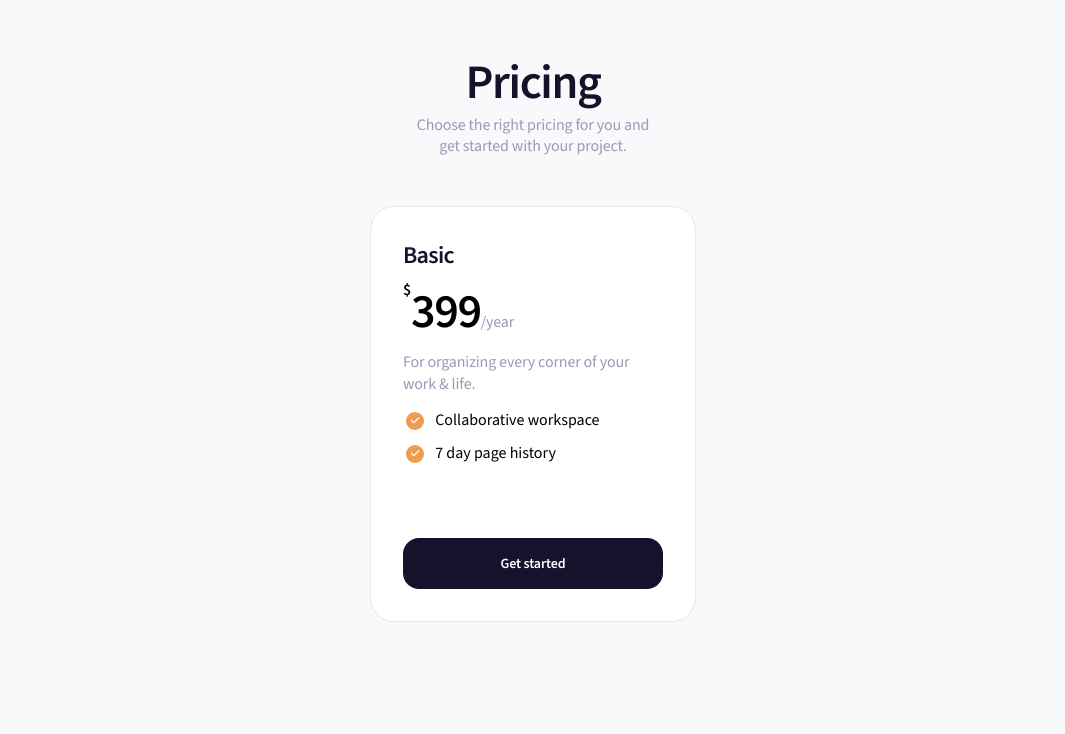
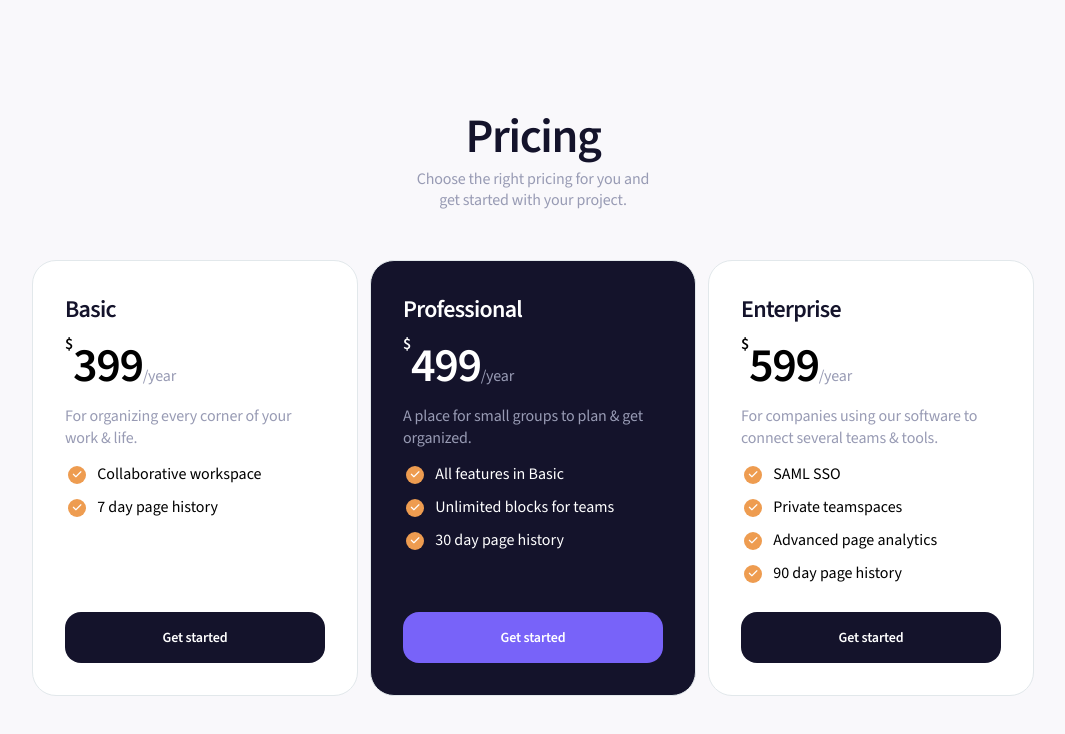
Before and after one commit to Vogel-dev/Pricing-plans, a plain HTML site: page index.html in a window 1280 px wide. Shown: the whole page, without its empty margins (107-1172 px from the left). Drawn offline with nearby package versions, Linux system fonts and the light colour scheme.

Commit message:
added: second and third plans; button states;

```diff
--- a/index.html
+++ b/index.html
@@ -7,7 +7,7 @@
     <link rel="stylesheet" href="./style/style.css">
 </head>
 <body>
-    <main class="pricing-plans">
+    <nav class="pricing-nav">
         <div class="pricing-info">
             <h1 class="pricing-header">
                 Pricing
@@ -16,6 +16,8 @@
                 Choose the right pricing for you and get started with your project.
             </p>
         </div>
+    </nav>
+    <main class="pricing-plans">
         <div class="plan">
             <h2 class="plan-title">
                 Basic
@@ -36,9 +38,72 @@
                     <i class="fa-solid fa-check fa-2xs"></i>
                 </span></i> 7 day page history</li>
             </ul>
-            <button class="btn">
-                <p class="btn-content">Get started</p>
-            </button>
+            <a href="#">
+                <button class="btn">
+                    <p class="btn-content">Get started</p>
+                </button>
+            </a>
+        </div>
+        <div class="plan plan-awarded">
+            <h2 class="plan-title title-awarded">
+                Professional
+            </h2>
+            <div class="plan-pricing">
+                <p class="plan-pricing-currency">$</p>
+                <p class="plan-pricing-price">499</p>
+                <p class="plan-pricing-time"> /year</p>
+            </div>
+            <p class="plan-content">
+                A place for small groups to plan & get organized.
+            </p>
+            <ul>
+                <li><span class="pricing-list-item">
+                    <i class="fa-solid fa-check fa-2xs"></i>
+                </span></i> All features in Basic</li>
+                <li><span class="pricing-list-item">
+                    <i class="fa-solid fa-check fa-2xs"></i>
+                </span></i> Unlimited blocks for teams</li>
+                <li><span class="pricing-list-item">
+                    <i class="fa-solid fa-check fa-2xs"></i>
+                </span></i> 30 day page history</li>
+            </ul>
+            <a href="#">
+                <button class="btn btn-awarded">
+                    <p class="btn-content">Get started</p>
+                </button>
+            </a>
+        </div>
+        <div class="plan">
+            <h2 class="plan-title">
+                Enterprise
+            </h2>
+            <div class="plan-pricing">
+                <p class="plan-pricing-currency">$</p>
+                <p class="plan-pricing-price">599</p>
+                <p class="plan-pricing-time"> /year</p>
+            </div>
+            <p class="plan-content">
+                For companies using our software to connect several teams & tools.
+            </p>
+            <ul>
+                <li><span class="pricing-list-item">
+                    <i class="fa-solid fa-check fa-2xs"></i>
+                </span></i> SAML SSO</li>
+                <li><span class="pricing-list-item">
+                    <i class="fa-solid fa-check fa-2xs"></i>
+                </span></i> Private teamspaces</li>
+                <li><span class="pricing-list-item">
+                    <i class="fa-solid fa-check fa-2xs"></i>
+                </span></i> Advanced page analytics</li>
+                <li><span class="pricing-list-item">
+                    <i class="fa-solid fa-check fa-2xs"></i>
+                </span></i> 90 day page history</li>
+            </ul>
+            <a href="#">
+                <button class="btn">
+                    <p class="btn-content">Get started</p>
+                </button>
+            </a>
         </div>
     </main>
     <script src="https://kit.fontawesome.com/2d9d32e768.js" crossorigin="anonymous"></script>
--- a/style/style.scss
+++ b/style/style.scss
@@ -5,6 +5,11 @@ $primary: #14132B;
 $secondary: #7863F9;
 $checklist: #EE9C50;
 $border: #E2E8EB;
+//Buttons variables
+$hover-primary: #393850;
+$hover-secondary: #9180FF;
+$pressed-primary: #060613;
+$pressed-secondary: #6A53F4;
 
 @import url('https://fonts.googleapis.com/css2?family=Source+Sans+3:wght@400;600&display=swap');
 
@@ -15,14 +20,26 @@ $border: #E2E8EB;
 
 body {
     background: $bg ;
+    position: absolute;
+    left: 50%;
+    top: 50%;
+    transform: translate(-50%,-50%);
+
+}
+
+.pricing-nav {
+    display: flex;
+    justify-content: center;
+    align-items: center;
 }
 
 .pricing-plans {
-    margin-top: 50px;
     display: flex;
     justify-content: center;
     align-items: center;
-    flex-direction: column;
+    flex-direction: row;
+    position: relative;
+    gap: 12px;
 }
 
 .pricing-info {
@@ -51,11 +68,16 @@ body {
 .plan {
     margin-top: 48px;
     width: 324px;
-    height: 414px;
+    height: 434px;
     border-radius: 24px;
     border: 1px solid $border;
     background-color: $btn-bg;
     position: relative;
+}
+
+.plan-awarded {
+    background-color: $primary;
+    color: $btn-bg;
 }
 
 .plan-title {
@@ -64,6 +86,10 @@ body {
     font-weight: 600;
     letter-spacing: -0.72px;
     margin: 32px 0px 8px 32px;
+}
+
+.title-awarded {
+    color: $btn-bg;
 }
 
 .plan-pricing {
@@ -127,9 +153,29 @@ ul {
     padding: 16px 0px;
 }
 
+.btn-awarded {
+    background: $secondary;
+}
+
 .btn-content {
     color: $btn-bg;
     font-size: 14px;
     font-weight: 600;
     letter-spacing: -0.14px;
 }
+
+.btn:hover {
+    background: $hover-primary;
+}
+
+.btn:active {
+    background: $pressed-primary;
+}
+
+.btn-awarded:hover {
+    background: $hover-secondary;
+}
+
+.btn-awarded:active {
+    background: $pressed-secondary;
+}
```
Also changed, not shown: style/style.css, style/style.min.css.
